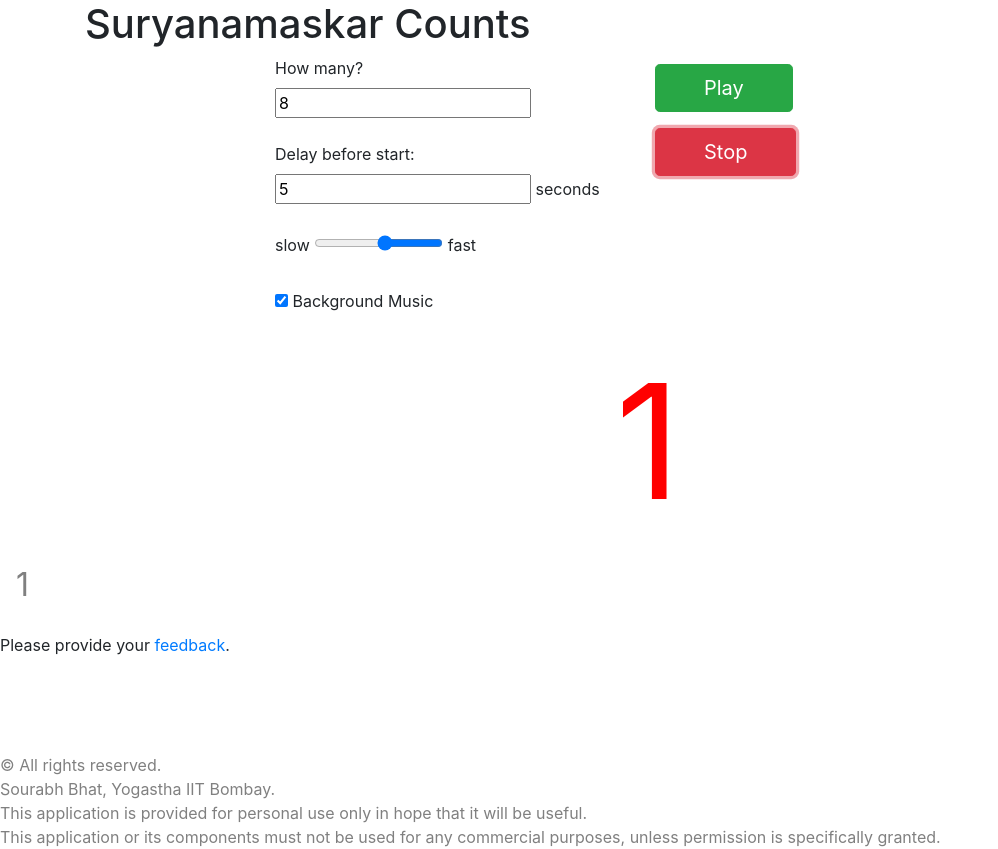
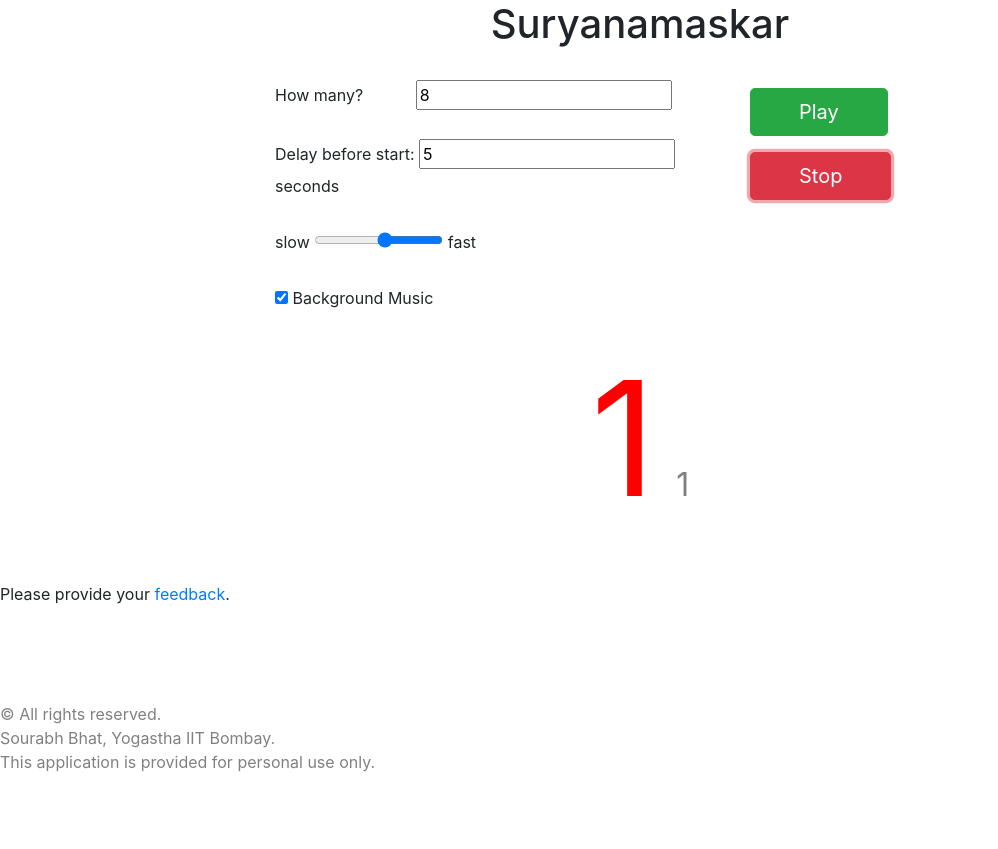
Before and after one commit to heySourabh/MyWebpage, a website: page sn/index.html in a window 1280 px wide. Both pictures are taken after a click on the button "Stop". Shown: the whole page, without its empty margins (0-998 px from the left). After the commit the page ends 800 px from the top, so only its background shows below. Drawn offline with nearby package versions, Linux system fonts and the light colour scheme.

Commit message:
Updated app

```diff
--- a/sn/css/style.css
+++ b/sn/css/style.css
@@ -1,8 +1,10 @@
+#count-display {
+    text-align: center;
+}
+
 #current-sn {
     color: red;
-    padding-left: 1rem;
     font-size: 10em;
-    text-align: center;
 }
 
 #current-sn-step {
--- a/sn/index.html
+++ b/sn/index.html
@@ -14,13 +14,13 @@
 
 
     <!-- AdSense -->
-    <script async src="//pagead2.googlesyndication.com/pagead/js/adsbygoogle.js"></script>
+    <!-- <script async src="//pagead2.googlesyndication.com/pagead/js/adsbygoogle.js"></script>
     <script>
         (adsbygoogle = window.adsbygoogle || []).push({
             google_ad_client: "ca-pub-5232558571567163",
             enable_page_level_ads: true
         });
-    </script>
+    </script> -->
 
     <!-- Bootstrap CSS -->
     <link rel="stylesheet" href="https://stackpath.bootstrapcdn.com/bootstrap/4.3.1/css/bootstrap.min.css"
@@ -81,10 +81,10 @@
     </div>
 
     <div class="container">
-        <h1>Suryanamaskar Counts</h1>
+        <h1 style="text-align: center;">Suryanamaskar</h1>
+        <br>
         <div class="row">
-            <div class="col-lg-2"></div>
-            <div class="col-lg-4">
+            <div class="col-lg-5 offset-lg-2">
                 <label for="totalSN" style="padding-right:3em;">How many?</label>
                 <input type="number" name="totalSN" id="totalSN" min="1" value="8">
                 <br><br>
@@ -92,24 +92,29 @@
                 <input type="number" name="delay" id="delay" min="0" value="5">
                 <label for="delay">seconds</label>
                 <br><br>
-                <label for="speed_range">slow</label>
-                <input type="range" name="speed" id="speed_range" min="1000" max="10000" value="5000" style="direction: rtl;">
-                <label for="speed_range">fast</label>
-                <br><br>
+                <div>
+                    <label for="speed_range">slow</label>
+                    <input type="range" name="speed" id="speed_range" min="1000" max="10000" value="5000"
+                        style="direction: rtl;">
+                    <label for="speed_range">fast</label>
+                </div>
+                <br>
                 <input type="checkbox" name="bgMusic" id="bg_music_cb" checked onchange="bgMusicPlay()">
                 <label for="bg_music_cb">Background Music</label>
             </div>
             <div class="col-lg-3">
-                <input type="button" class="btn btn-success btn-lg pr-5 pl-5 mt-2 mb-2" value="Start" onclick="play_pause()" id="play_pause_btn">
-                <input type="button" class="btn btn-danger btn-lg pr-5 pl-5 mt-2 mb-2" value="Stop" onclick="stop()" id="stop_btn">
+                <input type="button" class="btn btn-success btn-lg pr-5 pl-5 mt-2 mb-2" value="Start"
+                    onclick="play_pause()" id="play_pause_btn">
+                <input type="button" class="btn btn-danger btn-lg pr-5 pl-5 mt-2 mb-2" value="Stop" onclick="stop()"
+                    id="stop_btn">
             </div>
-            <div class="col-lg-2"></div>
-
         </div>
     </div>
 
-    <div id="current-sn"></div>
-    <div id="current-sn-step"></div>
+    <div id="count-display">
+        <span id="current-sn"></span>
+        <span id="current-sn-step"></span>
+    </div>
     <br>
     <div>Please provide your <a href="https://spbhat.in/#contact">feedback</a>.</div>
     <br><br>
@@ -133,11 +138,11 @@
     </div> -->
 
     <!-- Ad -->
-    <ins class="adsbygoogle" style="display:block" data-ad-client="ca-pub-5232558571567163" data-ad-slot="5414144171"
+    <!-- <ins class="adsbygoogle" style="display:block" data-ad-client="ca-pub-5232558571567163" data-ad-slot="5414144171"
         data-ad-format="auto" data-full-width-responsive="true"></ins>
     <script>
         (adsbygoogle = window.adsbygoogle || []).push({});
-    </script>
+    </script> -->
     <br><br>
 
     <div id="copyright">
@@ -145,9 +150,7 @@
         <br>
         Sourabh Bhat, Yogastha IIT Bombay.
         <br>
-        This application is provided for personal use only in hope that it will be useful.<br>
-        This application or its components must not be used for any commercial purposes, unless permission is
-        specifically granted.
+        This application is provided for personal use only.
     </div>
 
 
--- a/sn/js/sn.js
+++ b/sn/js/sn.js
@@ -28,7 +28,6 @@ function preload() {
     leftCommand.volume = 0.5;
 
     background_music = document.getElementById("background_music");
-    background_music.volume = 0.1;
     background_music.loop = true;
     background_music.play();
 }
@@ -36,6 +35,7 @@ function preload() {
 function bgMusicPlay() {
     var bgMusic = document.getElementById("bg_music_cb");
     if (bgMusic.checked) {
+        background_music.volume = 0.1;
         background_music.play();
     } else {
         background_music.pause();
@@ -77,8 +77,10 @@ function start() {
 function stop() {
     stepNum = 0;
     snNum = 0;
-    if (playing)
+    if (playing) {
         clearInterval(intervalID);
+        background_music.volume = 0.01;
+    }
     playing = false;
     var playBtn = document.getElementById("play_pause_btn");
     playBtn.value = "Play";
```
